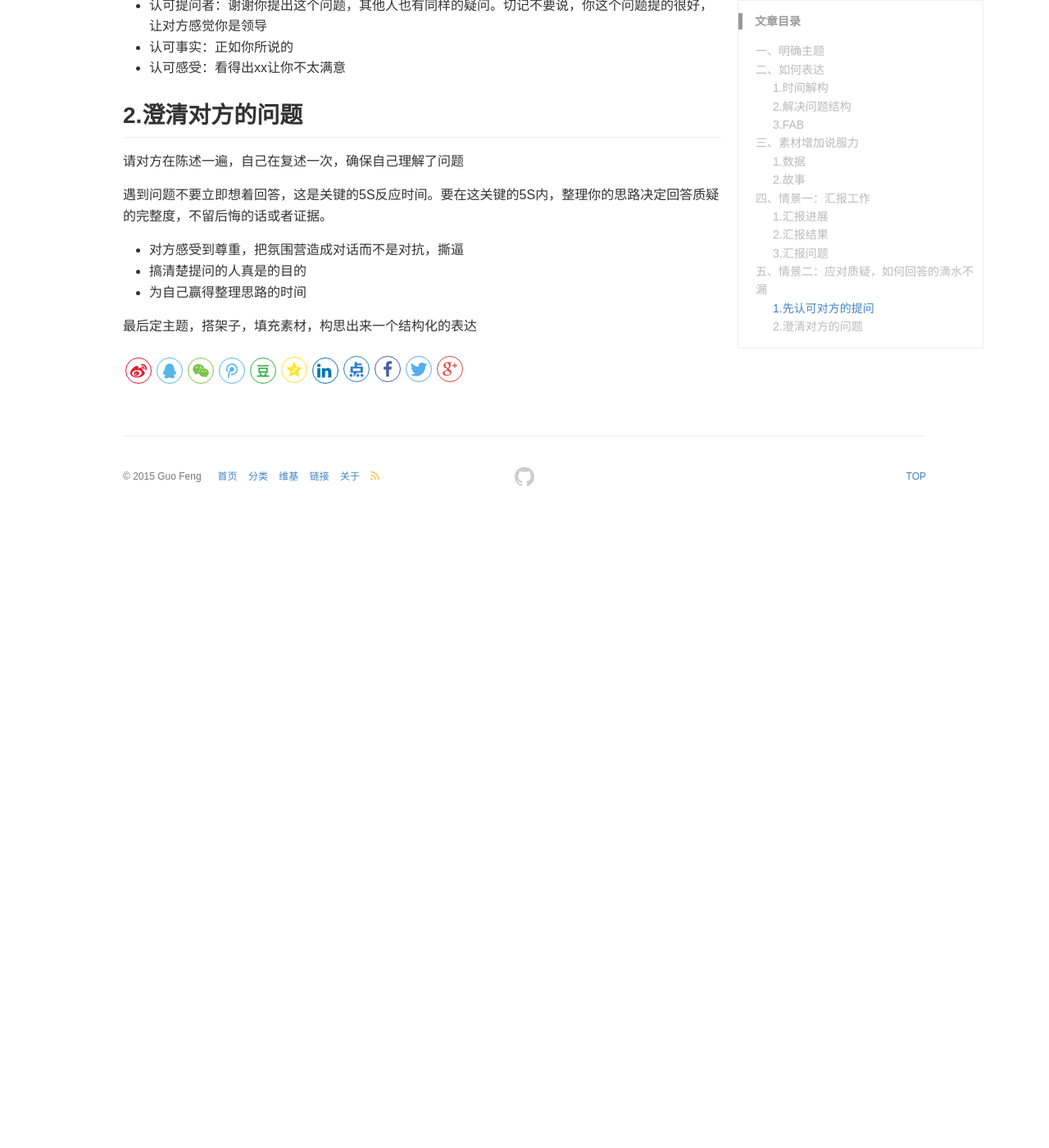
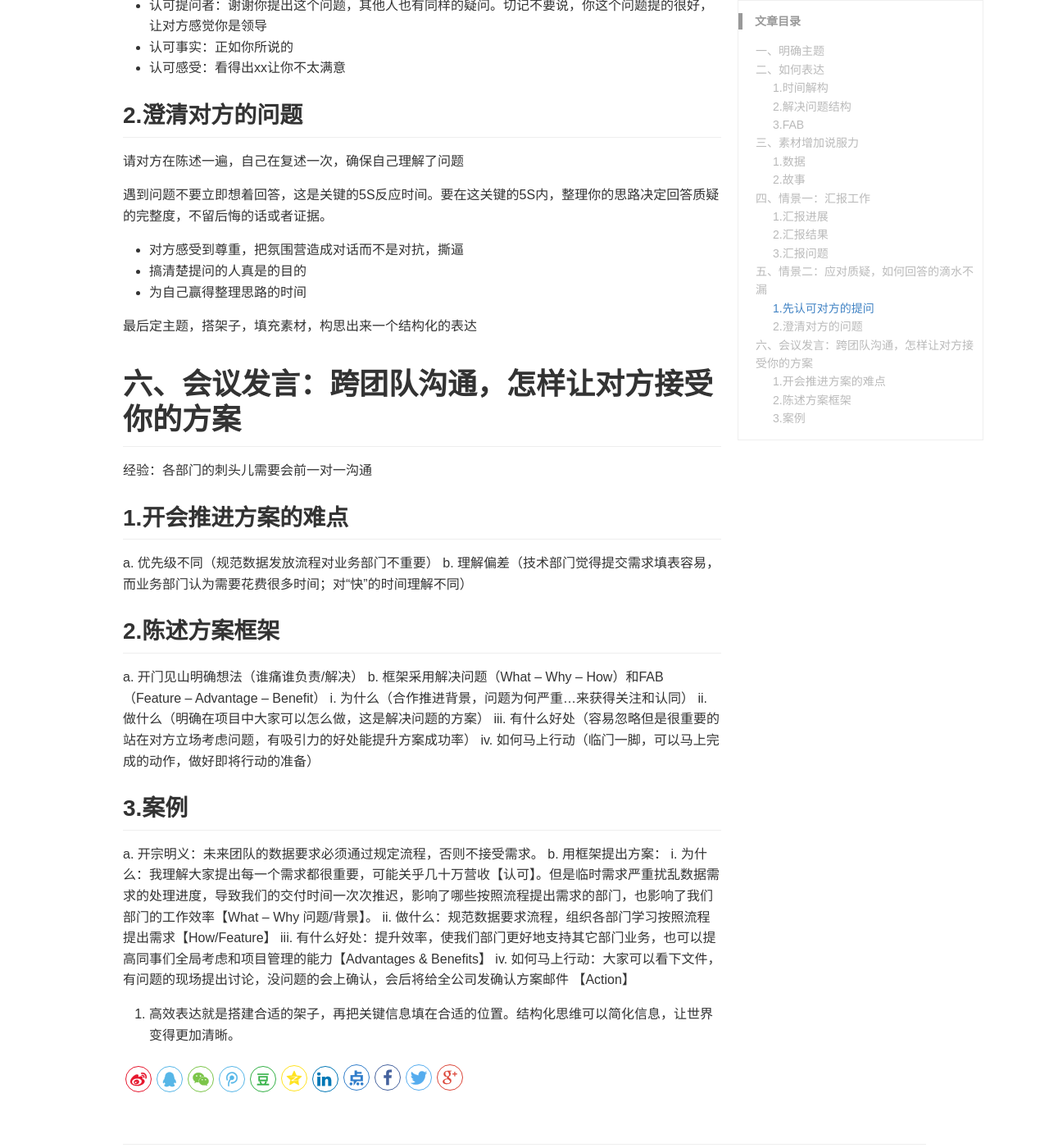
Before and after one commit to guofeng007/guofeng007.github.com, a Jekyll site: the page built from _posts/blog/2020-3-13-how-to-present.md, in a window 1280 px wide and 1400 px high, scrolled down 2053 px. Shown: the whole window at 82% size. Built offline with Jekyll 4.4.1, drawn with Linux system fonts in a browser that asks for light colours; before the commit the page ends 2683 px from its top, so only the background shows below that.

Commit message:
Update 2020-3-13-how-to-present.md

```diff
--- a/_posts/blog/2020-3-13-how-to-present.md
+++ b/_posts/blog/2020-3-13-how-to-present.md
@@ -88,3 +88,30 @@ keywords: 高效，表达
 - 为自己赢得整理思路的时间
 
 最后定主题，搭架子，填充素材，构思出来一个结构化的表达
+
+
+# 六、会议发言：跨团队沟通，怎样让对方接受你的方案
+
+经验：各部门的刺头儿需要会前一对一沟通
+
+## 1.开会推进方案的难点
+  a.      优先级不同（规范数据发放流程对业务部门不重要）
+  b.      理解偏差（技术部门觉得提交需求填表容易，而业务部门认为需要花费很多时间；对“快”的时间理解不同）
+
+## 2.陈述方案框架
+  a.      开门见山明确想法（谁痛谁负责/解决）
+  b.      框架采用解决问题（What – Why – How）和FAB（Feature – Advantage – Benefit）
+           i.      为什么（合作推进背景，问题为何严重…来获得关注和认同）
+           ii.      做什么（明确在项目中大家可以怎么做，这是解决问题的方案）
+           iii.      有什么好处（容易忽略但是很重要的站在对方立场考虑问题，有吸引力的好处能提升方案成功率）
+           iv.      如何马上行动（临门一脚，可以马上完成的动作，做好即将行动的准备）
+
+## 3.案例
+  a.      开宗明义：未来团队的数据要求必须通过规定流程，否则不接受需求。
+  b.      用框架提出方案：
+           i.      为什么：我理解大家提出每一个需求都很重要，可能关乎几十万营收【认可】。但是临时需求严重扰乱数据需求的处理进度，导致我们的交付时间一次次推迟，影响了哪些按照流程提出需求的部门，也影响了我们部门的工作效率【What – Why 问题/背景】。
+           ii.      做什么：规范数据要求流程，组织各部门学习按照流程提出需求【How/Feature】
+           iii.      有什么好处：提升效率，使我们部门更好地支持其它部门业务，也可以提高同事们全局考虑和项目管理的能力【Advantages & Benefits】
+           iv.      如何马上行动：大家可以看下文件，有问题的现场提出讨论，没问题的会上确认，会后将给全公司发确认方案邮件 【Action】
+
+5.      高效表达就是搭建合适的架子，再把关键信息填在合适的位置。结构化思维可以简化信息，让世界变得更加清晰。
```
